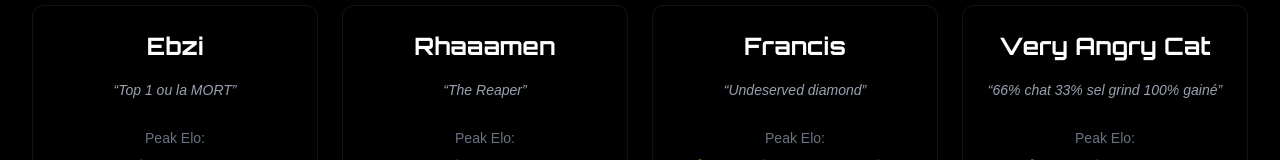
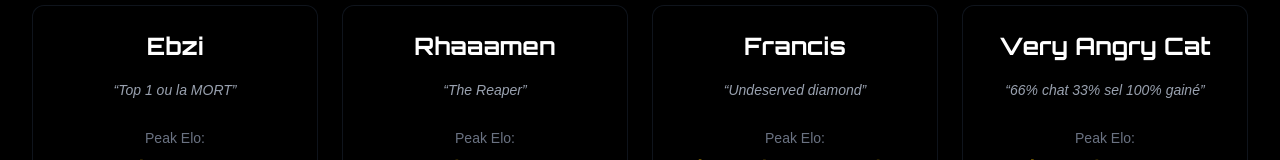
Before and after one commit to Paillard0Celerio0Paul0/gorki, a Next.js app: page /participants in a window 1280 px wide. Shown: the part 283-443 px from the top of the page. Built offline with nearby package versions, Linux system fonts and the light colour scheme.

Commit message:
so catchphrase

```diff
--- a/src/app/participants/page.tsx
+++ b/src/app/participants/page.tsx
@@ -27,7 +27,7 @@ const participants = [
   },
   {
     name: "Very Angry Cat",
-    catchphrase: "66% chat 33% sel grind 100% gainé",
+    catchphrase: "66% chat 33% sel 100% gainé",
     peakElo: "Diamant 3 60LP",
     objective: "Platinum",
     dpmLink: "https://dpm.lol/player/veryangrycat"
```
